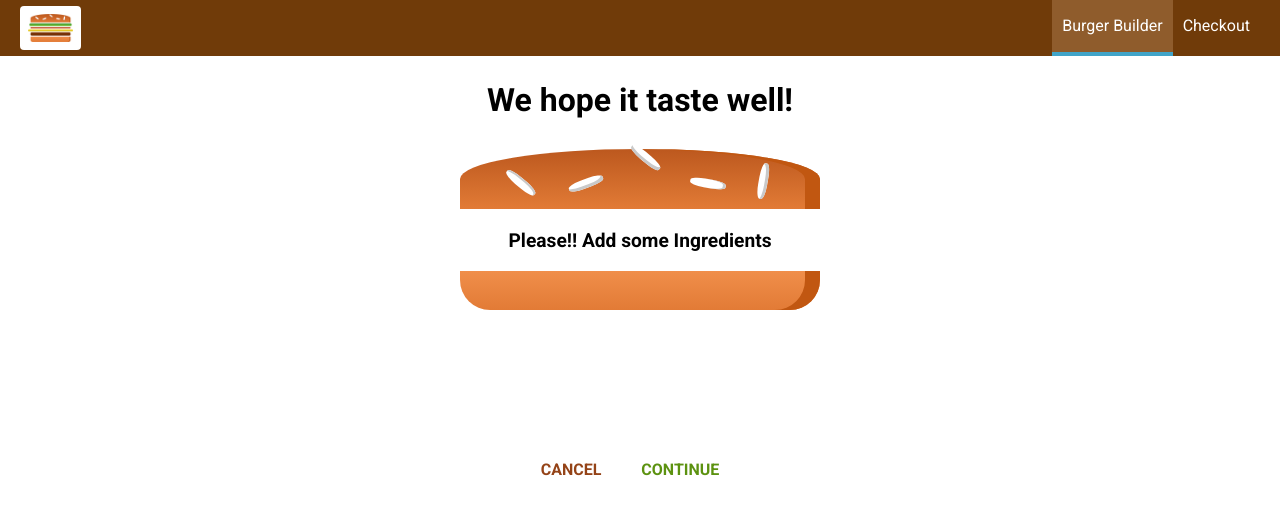
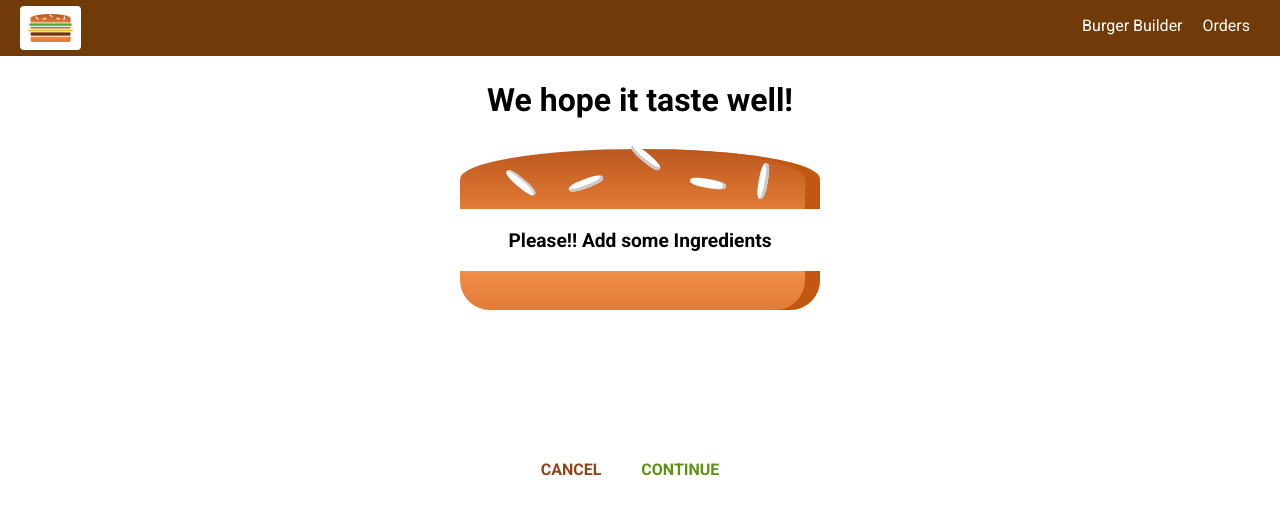
Before and after one commit to pravinbanjade/burgerapp, a React app: page /checkout in a window 1280 px wide. Shown: the top 514 px of the page. Built offline with nearby package versions, Linux system fonts and the light colour scheme.

Commit message:
fetched the orders

```diff
--- a/src/App.js
+++ b/src/App.js
@@ -4,6 +4,7 @@
 import Layout from './components/Layout/Layout';
 import BurgerBuilder from './containers/BurgerBuilder/BurgerBuilder';
 import Checkout from './containers/Checkout/Checkout';
+import Orders from './containers/Orders/Orders';
 
 class App extends Component {
   render() {
@@ -11,6 +12,7 @@
       <BrowserRouter>
         <Layout>
           <Route path="/checkout" component={Checkout} />
+          <Route path="/orders" component={Orders} />
           <Route path="/" exact component={BurgerBuilder} />
         </Layout>
       </BrowserRouter>
--- a/src/components/Navigation/NavigationItems/NavigationItem/NavigationItem.js
+++ b/src/components/Navigation/NavigationItems/NavigationItem/NavigationItem.js
@@ -1,12 +1,14 @@
 import React from 'react';
+import { NavLink } from 'react-router-dom';
 
 import classes from './NavigationItem.css';
 
 const navigationItem = (props) => (
   <li className={classes.NavigationItem}>
-    <a
-      href={props.link}
-      className={props.active ? classes.active : null}>{props.children}</a>
+    <NavLink
+      to={props.link}
+      exact={props.exact}
+      activeClassName={classes.active}>{props.children}</NavLink>
   </li>
 );
 
--- a/src/components/Navigation/NavigationItems/NavigationItems.js
+++ b/src/components/Navigation/NavigationItems/NavigationItems.js
@@ -5,8 +5,8 @@
 
 const navigationItems = (props) => (
   <ul className={classes.NavigationItems}>
-    <NavigationItem link='/' active>Burger Builder</NavigationItem>
-    <NavigationItem link='/'>Checkout</NavigationItem>
+    <NavigationItem link='/' exact>Burger Builder</NavigationItem>
+    <NavigationItem link='/orders'>Orders</NavigationItem>
   </ul>
 );
 
--- /dev/null
+++ b/src/components/Order/Order.css
@@ -0,0 +1,8 @@
+.Order {
+  width: 80%;
+  border: 1px solid #eee;
+  box-shadow: 0 2px 3px #ccc;
+  padding: 10px;
+  margin: 10px auto;
+  box-sizing: border-box;
+}
--- /dev/null
+++ b/src/components/Order/Order.js
@@ -0,0 +1,12 @@
+import React from 'react';
+
+import classes from './Order.css';
+
+const order = (props) => (
+  <div className={classes.Order}>
+    <p>Ingredients: Salad (1)</p>
+    <p>Price: <strong>NRS 380</strong></p>
+  </div>
+)
+
+export default order;
--- /dev/null
+++ b/src/containers/Orders/Orders.js
@@ -0,0 +1,41 @@
+import React, { Component } from 'react';
+
+import Order from '../../components/Order/Order';
+import axios from '../../axios-orders';
+import withErrorHandler from '../../hoc/withErrorHandler/withErrorHandler';
+
+class Orders extends Component {
+
+  state = {
+    orders: [],
+    loading: true
+  }
+
+  componentDidMount() {
+    axios.get('/orders')
+        .then(res => {
+          const fetchedOrders = [];
+          for(let key in res.data) {
+            fetchedOrders.push({
+              ...res.data[key],
+              id: key
+            });
+          }
+          this.setState({ loading: false, orders: fetchedOrders });
+        })
+        .catch(err => {
+          this.setState({ loading: false });
+        });
+  }
+
+  render() {
+    return (
+      <div>
+        <Order />
+        <Order />
+      </div>
+    )
+  }
+}
+
+export default withErrorHandler(Orders, axios);
```
